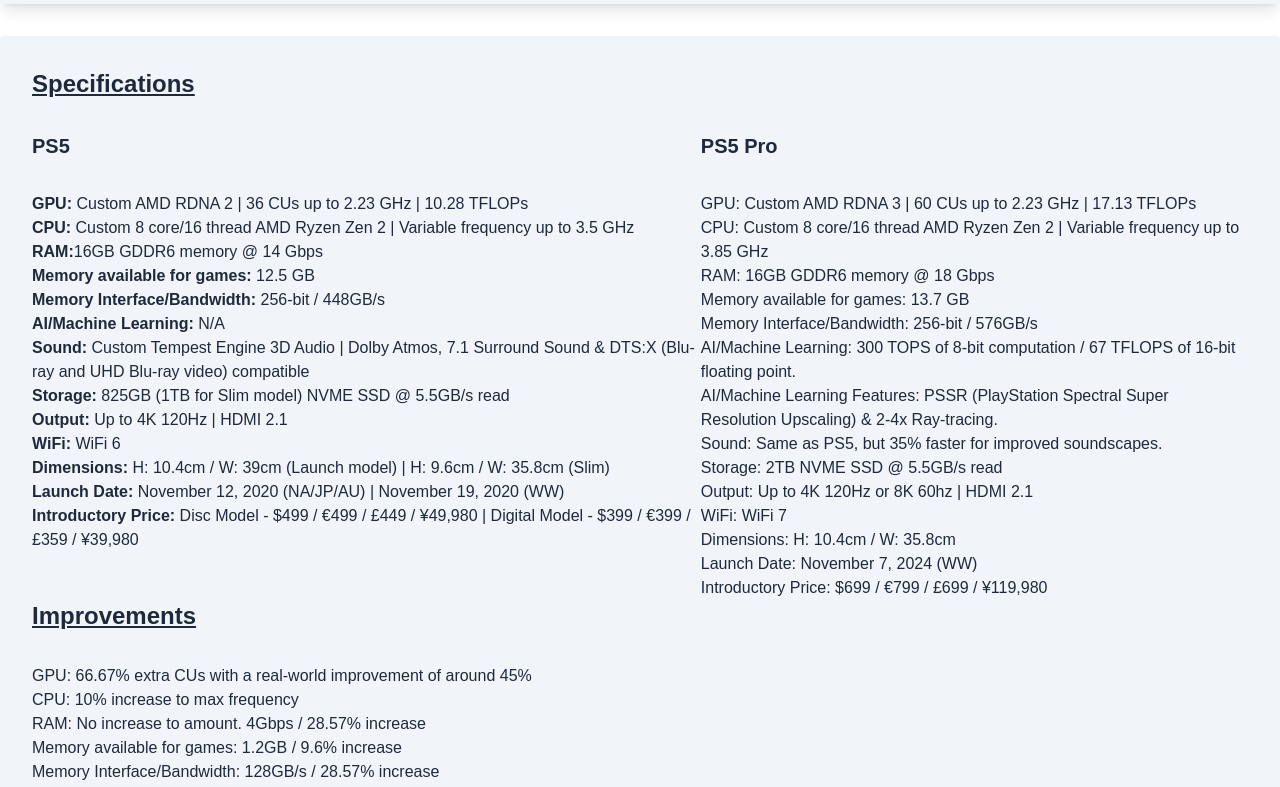
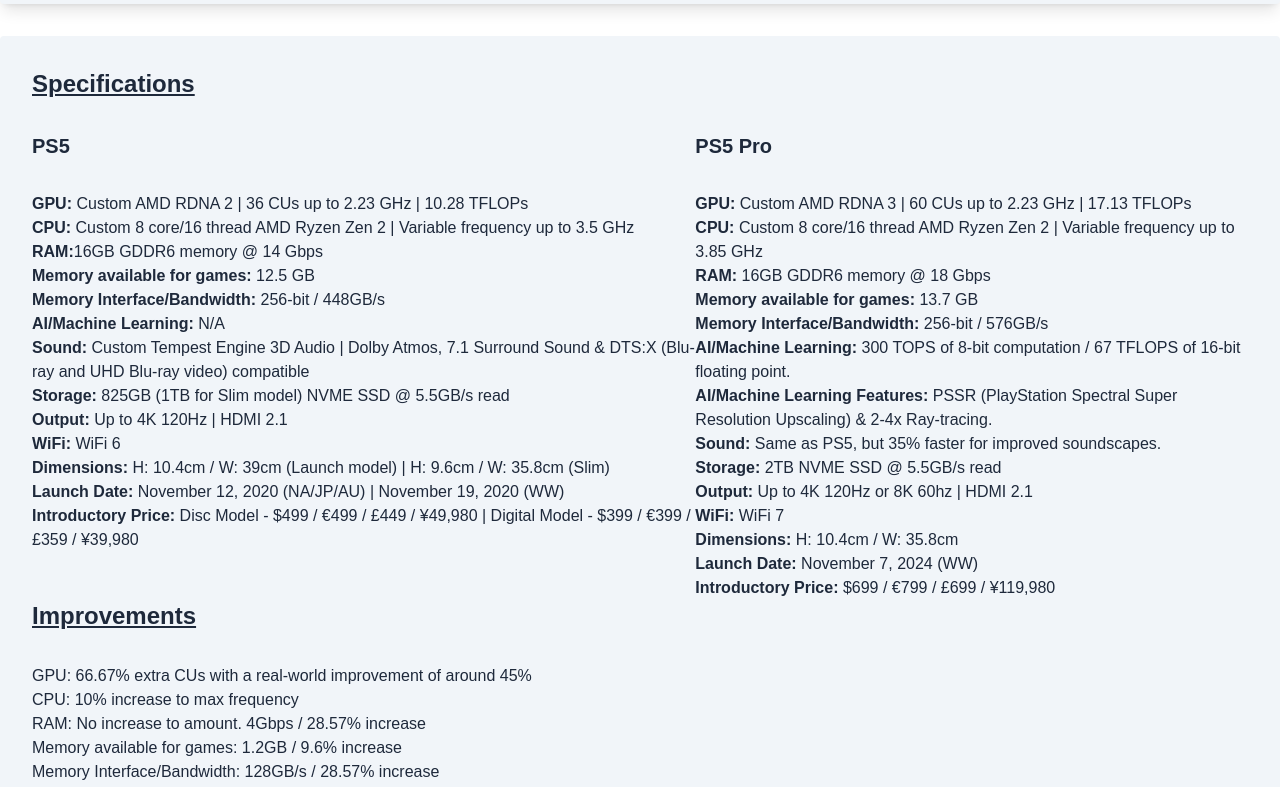
Before and after one commit to acktreptow/ps5pro, a Next.js app: page /ps5vsps5pro in a window 1280 px wide. Shown: the part 409-1196 px from the top of the page. Built offline with nearby package versions, Linux system fonts and the light colour scheme.

Commit message:
add spans to ps5 pro

```diff
--- a/src/app/ps5vsps5pro/page.tsx
+++ b/src/app/ps5vsps5pro/page.tsx
@@ -66,29 +66,64 @@
           </div>
           <div>
             <h3 className="text-slate-800 text-xl font-bold mb-8">PS5 Pro</h3>
-            <p>GPU: Custom AMD RDNA 3 | 60 CUs up to 2.23 GHz | 17.13 TFLOPs</p>
             <p>
-              CPU: Custom 8 core/16 thread AMD Ryzen Zen 2 | Variable frequency
-              up to 3.85 GHz
-            </p>
-            <p>RAM: 16GB GDDR6 memory @ 18 Gbps</p>
-            <p>Memory available for games: 13.7 GB</p>
-            <p>Memory Interface/Bandwidth: 256-bit / 576GB/s</p>
-            <p>
-              AI/Machine Learning: 300 TOPS of 8-bit computation / 67 TFLOPS of
-              16-bit floating point.
+              <span className="font-semibold">GPU:</span> Custom AMD RDNA 3 | 60
+              CUs up to 2.23 GHz | 17.13 TFLOPs
             </p>
             <p>
-              AI/Machine Learning Features: PSSR (PlayStation Spectral Super
-              Resolution Upscaling) & 2-4x Ray-tracing.
+              <span className="font-semibold">CPU:</span> Custom 8 core/16
+              thread AMD Ryzen Zen 2 | Variable frequency up to 3.85 GHz
             </p>
-            <p>Sound: Same as PS5, but 35% faster for improved soundscapes.</p>
-            <p>Storage: 2TB NVME SSD @ 5.5GB/s read</p>
-            <p>Output: Up to 4K 120Hz or 8K 60hz | HDMI 2.1</p>
-            <p>WiFi: WiFi 7</p>
-            <p>Dimensions: H: 10.4cm / W: 35.8cm</p>
-            <p>Launch Date: November 7, 2024 (WW)</p>
-            <p>Introductory Price: $699 / €799 / £699 / ¥119,980</p>
+            <p>
+              <span className="font-semibold">RAM:</span> 16GB GDDR6 memory @ 18
+              Gbps
+            </p>
+            <p>
+              <span className="font-semibold">Memory available for games:</span>{" "}
+              13.7 GB
+            </p>
+            <p>
+              <span className="font-semibold">Memory Interface/Bandwidth:</span>{" "}
+              256-bit / 576GB/s
+            </p>
+            <p>
+              <span className="font-semibold">AI/Machine Learning:</span> 300
+              TOPS of 8-bit computation / 67 TFLOPS of 16-bit floating point.
+            </p>
+            <p>
+              <span className="font-semibold">
+                AI/Machine Learning Features:
+              </span>{" "}
+              PSSR (PlayStation Spectral Super Resolution Upscaling) & 2-4x
+              Ray-tracing.
+            </p>
+            <p>
+              <span className="font-semibold">Sound:</span> Same as PS5, but 35%
+              faster for improved soundscapes.
+            </p>
+            <p>
+              <span className="font-semibold">Storage:</span> 2TB NVME SSD @
+              5.5GB/s read
+            </p>
+            <p>
+              <span className="font-semibold">Output:</span> Up to 4K 120Hz or
+              8K 60hz | HDMI 2.1
+            </p>
+            <p>
+              <span className="font-semibold">WiFi:</span> WiFi 7
+            </p>
+            <p>
+              <span className="font-semibold">Dimensions:</span> H: 10.4cm / W:
+              35.8cm
+            </p>
+            <p>
+              <span className="font-semibold">Launch Date:</span> November 7,
+              2024 (WW)
+            </p>
+            <p>
+              <span className="font-semibold">Introductory Price:</span> $699 /
+              €799 / £699 / ¥119,980
+            </p>
           </div>
         </div>
         <h2 className="text-slate-800 text-2xl font-bold mb-8 underline">
```
